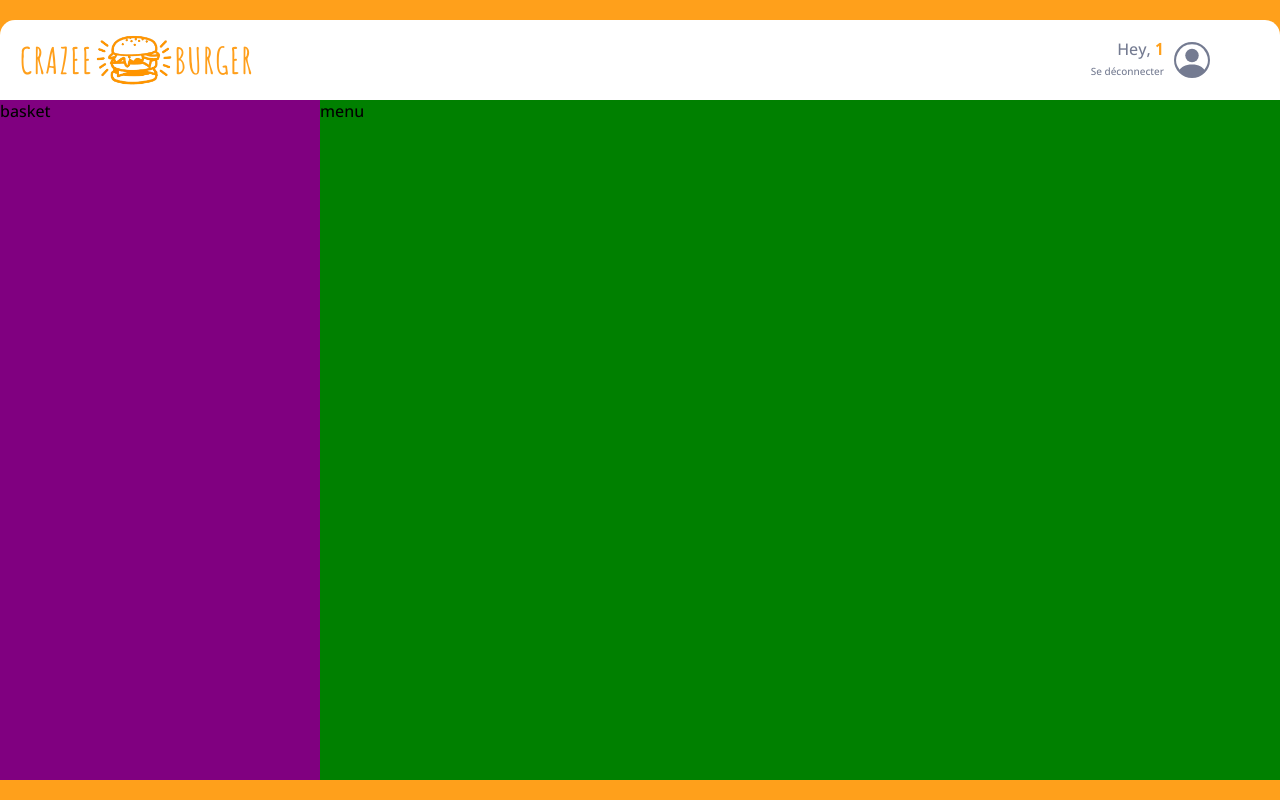
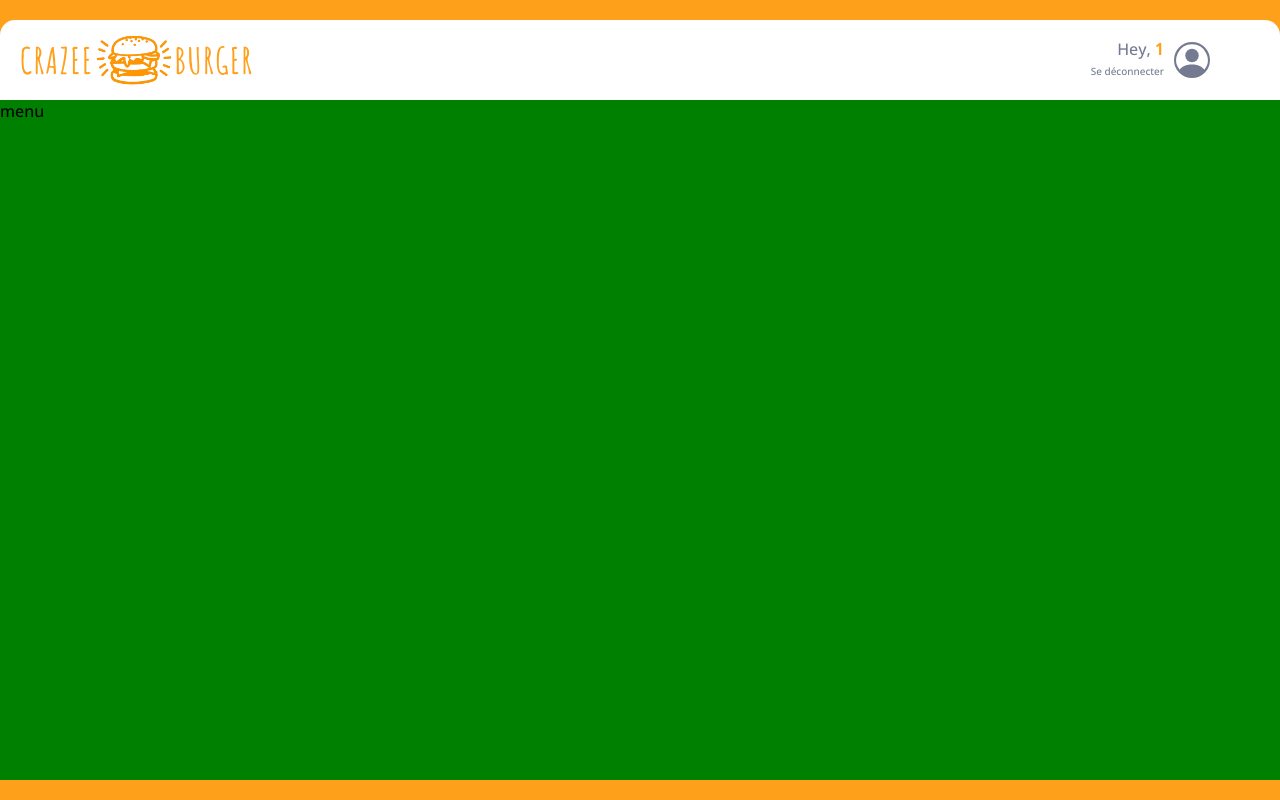
Before and after one commit to nikos100980/crazee-burger, a React (Create React App) app: page /order/1 in a window 1280 px wide. Built offline with nearby package versions, Linux system fonts and the light colour scheme.

Commit message:
💡 F05: ORDER>MAIN> Comment out Basket for later

```diff
--- a/src/components/pages/order/Main/Main.jsx
+++ b/src/components/pages/order/Main/Main.jsx
@@ -6,7 +6,7 @@ import Menu from "./Menu";
 export default function Main() {
   return (
     <MainStyled>
-       <div className="basket-container">basket</div>
+       {/* <div className="basket-container">basket</div> */}
        <Menu />
 
     </MainStyled>
@@ -22,9 +22,9 @@ const MainStyled = styled.main`
   flex-direction: row;
   flex: 1;
 
-  .basket-container {
+  /* .basket-container {
     background: purple;
     flex-basis: 25%;
-  }
+  } */
 
 `;
--- a/src/components/pages/order/Main/Menu.jsx
+++ b/src/components/pages/order/Main/Menu.jsx
@@ -10,6 +10,8 @@ export default function Menu() {
 const MenuStyled = styled.div`
 
     background: green;
-    flex-basis: 75%;
+    flex-basis: 100%;
+
+    /* flex-basis: 75% */
 
 `;
```
